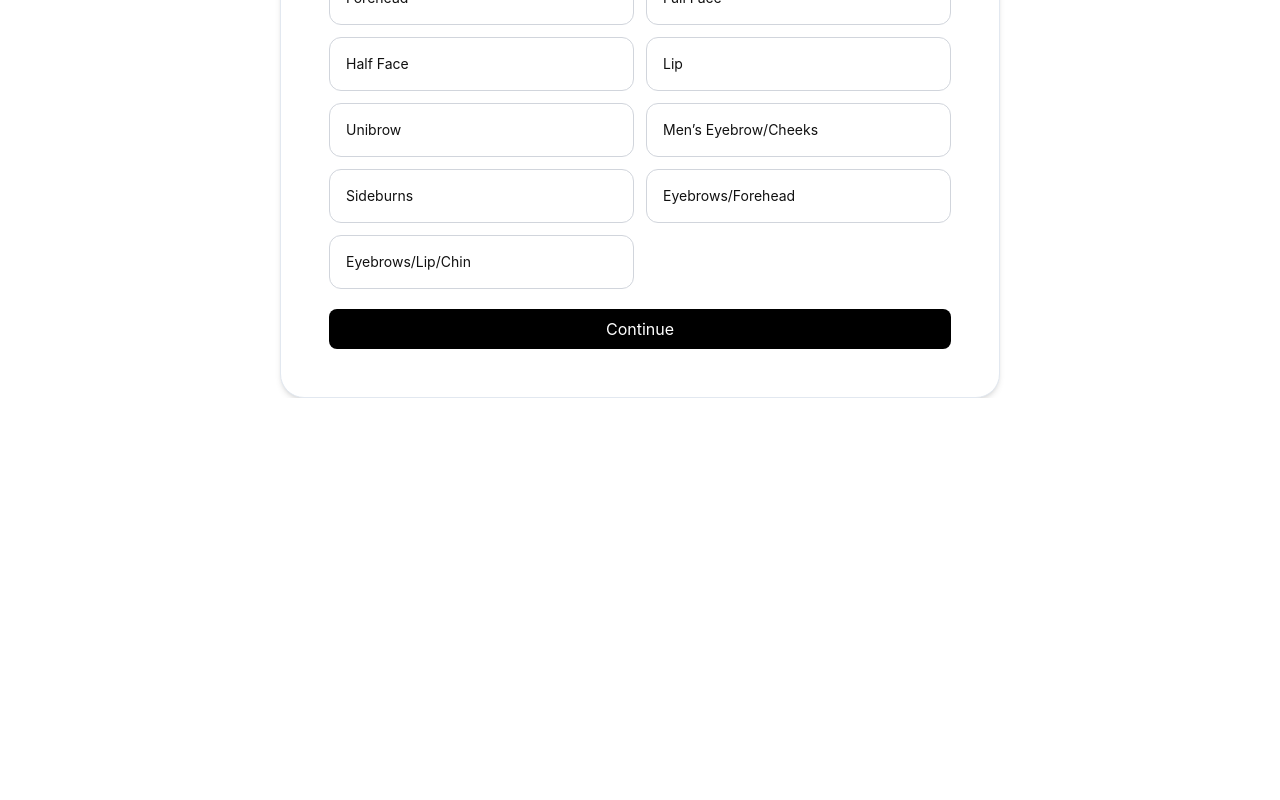
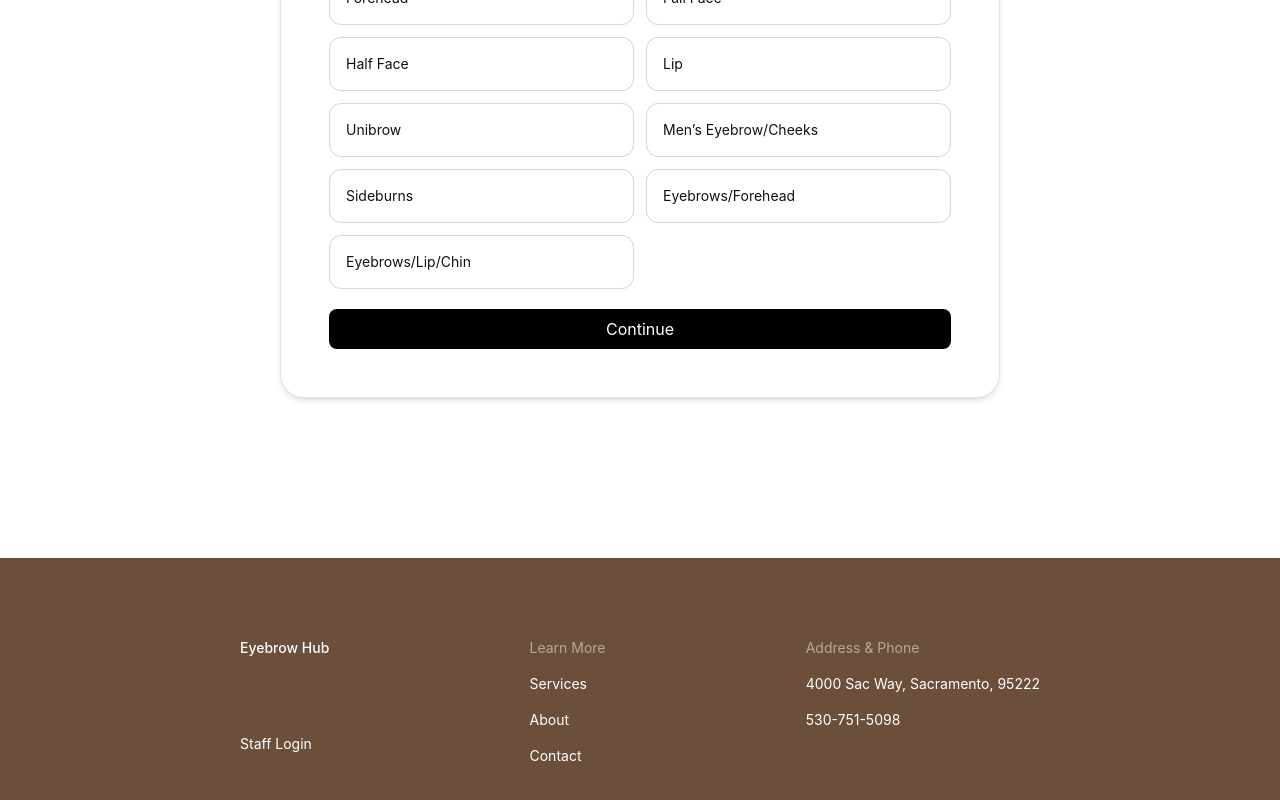
Before and after one commit to brentcrosby/eyebrow-hub, a Next.js app: page / in a window 1280 px wide. Shown: the part 1490-2290 px from the top of the page. Before the commit the page ends 1888 px from the top, so only its background shows below. Built offline with nearby package versions, Linux system fonts and the light colour scheme.

Commit message:
add footer component to page

```diff
--- a/app/page.tsx
+++ b/app/page.tsx
@@ -1,5 +1,6 @@
 import ServiceList from "@/components/ServiceList";
 import { Navbar } from "@/components/navbar";
+import { Footer } from "@/components/Footer";
 
 export default function Home() {
   return (
@@ -68,6 +69,10 @@ export default function Home() {
           <ServiceList />
         </div>
       </section>
+
+      <div className="mt-40">
+        <Footer />
+      </div>
     </main>
   );
 }
--- /dev/null
+++ b/components/Footer.tsx
@@ -0,0 +1,56 @@
+"use client";
+
+import Link from "next/link";
+
+export function Footer() {
+  const scrollTo = (id: string) => {
+    document.getElementById(id)?.scrollIntoView({ behavior: "smooth" });
+  };
+
+  return (
+    <footer className="w-full bg-[#6B4F3A] py-20 px-10">
+      <div className="max-w-[800px] mx-auto flex flex-row justify-between items-start">
+        {/* Brand + Staff Login */}
+        <div className="flex flex-col justify-between gap-2 h-[116px]">
+          <span className="text-white font-medium text-sm">Eyebrow Hub</span>
+          <Link
+            href="/admin/login"
+            className="text-white text-sm font-normal mt-auto"
+          >
+            Staff Login
+          </Link>
+        </div>
+
+        {/* Learn More links */}
+        <div className="flex flex-col gap-4">
+          <span className="text-white/50 text-sm">Learn More</span>
+          <button
+            onClick={() => scrollTo("services")}
+            className="text-white text-sm text-left"
+          >
+            Services
+          </button>
+          <button
+            onClick={() => scrollTo("about")}
+            className="text-white text-sm text-left"
+          >
+            About
+          </button>
+          <button
+            onClick={() => scrollTo("booking")}
+            className="text-white text-sm text-left"
+          >
+            Contact
+          </button>
+        </div>
+
+        {/* Address & Phone */}
+        <div className="flex flex-col gap-4">
+          <span className="text-white/50 text-sm">Address &amp; Phone</span>
+          <span className="text-white text-sm">4000 Sac Way, Sacramento, 95222</span>
+          <span className="text-white text-sm">530-751-5098</span>
+        </div>
+      </div>
+    </footer>
+  );
+}
```
